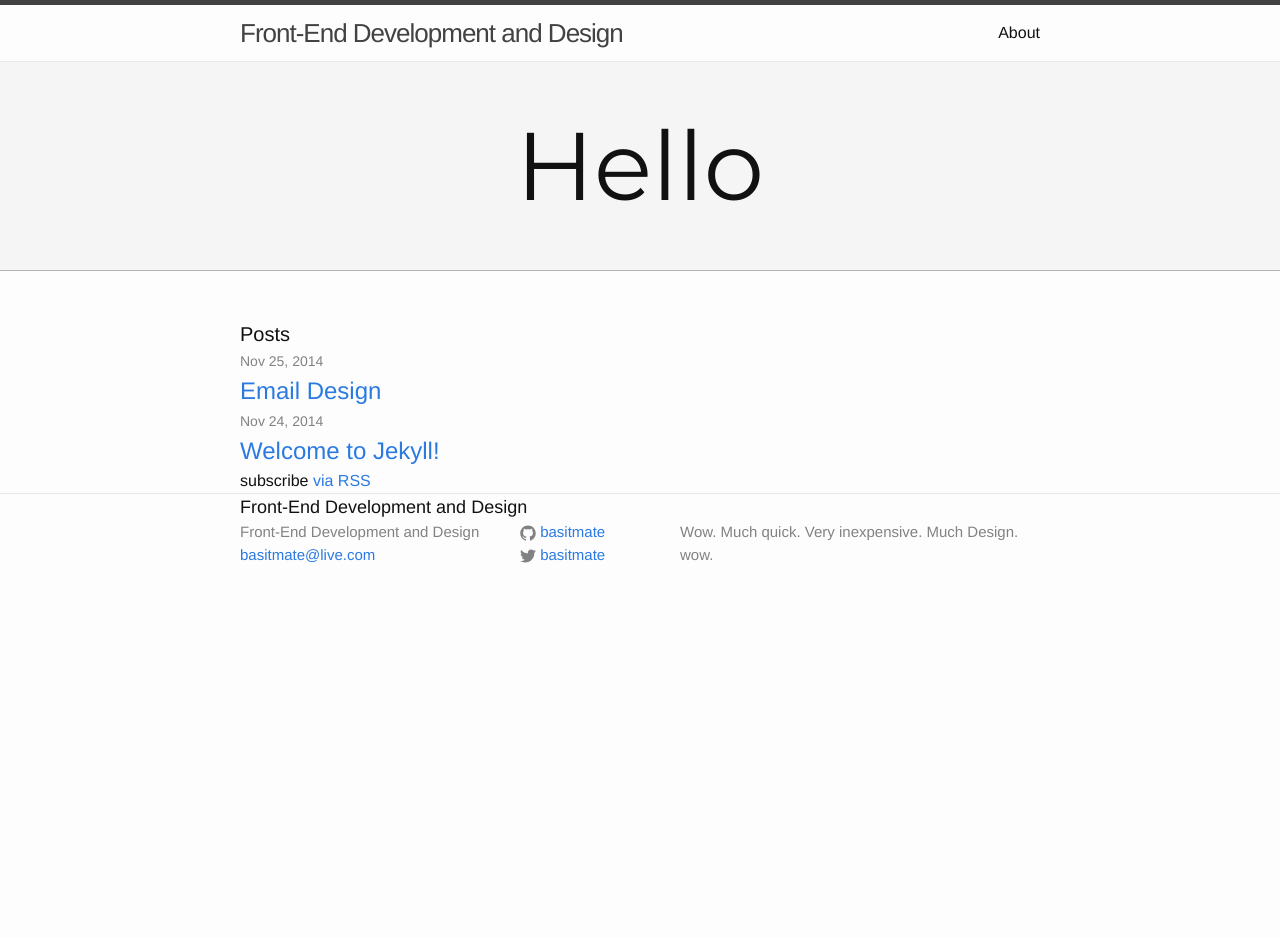
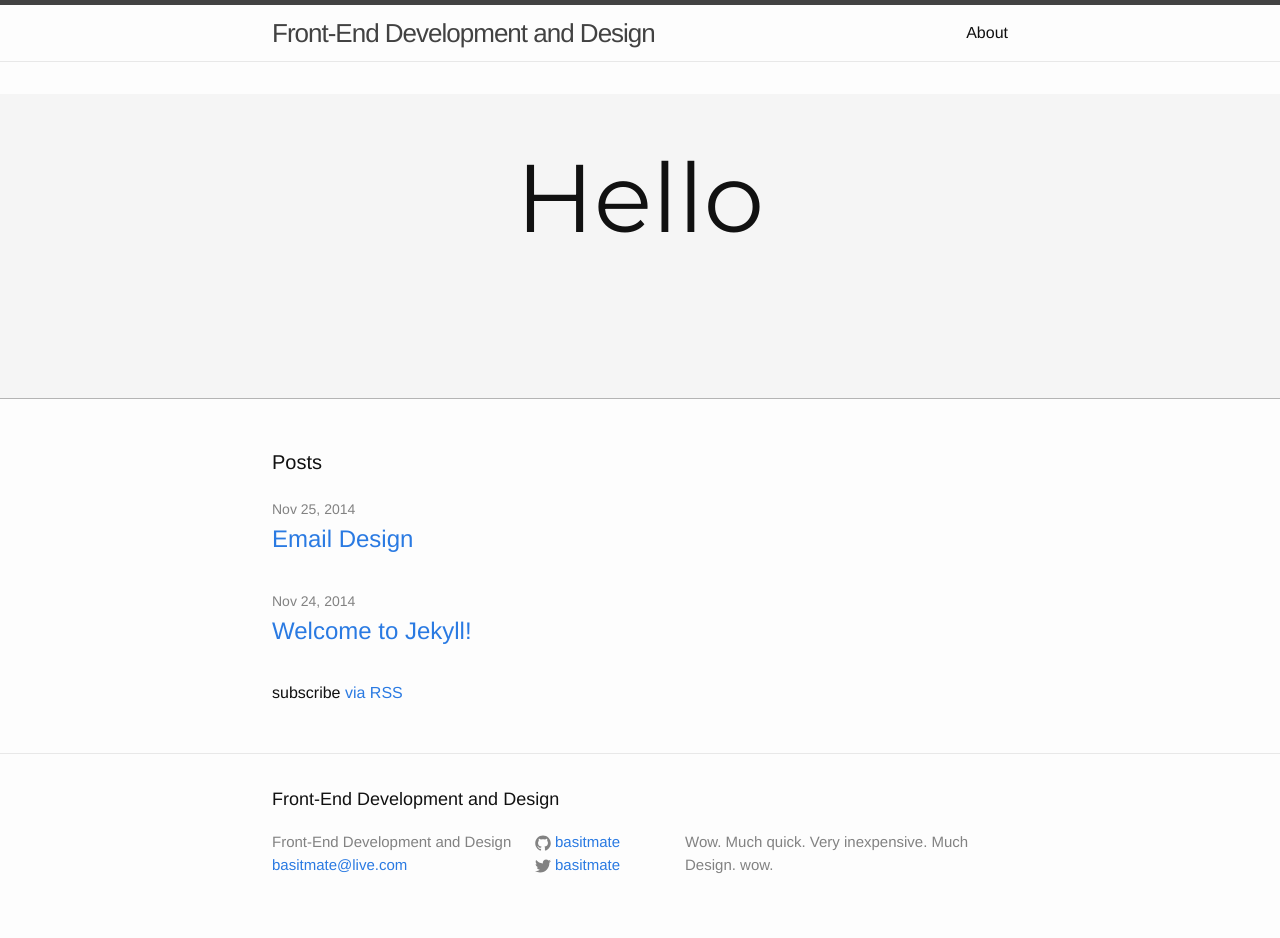
Before and after one commit to basitmate/basitmate.github.io, a Jekyll site: the page built from index.html, in a window 1280 px wide. Built offline with Jekyll 4.4.1, drawn with Linux system fonts in a browser that asks for light colours; before the commit the page ends 900 px from its top, so only the background shows below that.

Commit message:
change pls #2

```diff
--- a/css/main.scss
+++ b/css/main.scss
@@ -23,7 +23,7 @@ $base-font-size:   16px;
 $small-font-size:  $base-font-size * 0.875;
 $base-line-height: 1.5;
 
-$spacing-unit:     0px;
+$spacing-unit:     2em;
 
 $text-color:       #111;
 $background-color: #fdfdfd;
```
